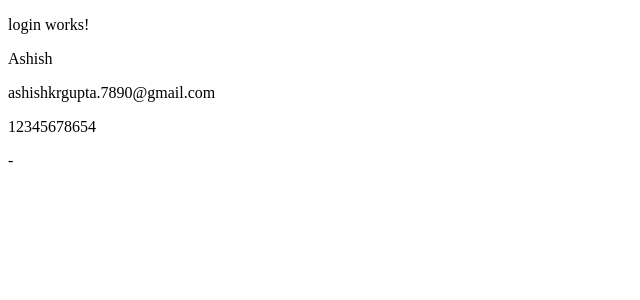
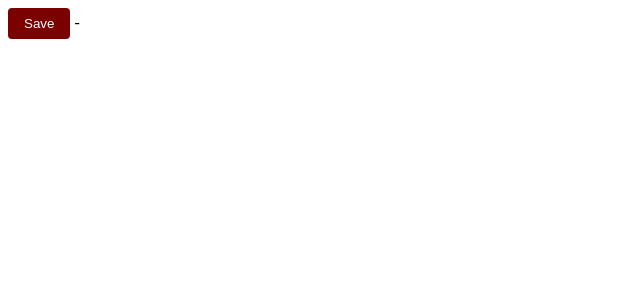
Before and after one commit to Proashish/Anguler-Lecture, an Angular app: page /login in a window 1280 px wide. Shown: the top 300 px of the page, without its empty margins (0-640 px from the left). Built offline with nearby package versions, Linux system fonts and the light colour scheme.

Commit message:
resuable-button-component

```diff
--- a/src/app/app.html
+++ b/src/app/app.html
@@ -1 +1 @@
-<router-outlet></router-outlet>
+<app-button label="Save" (clicked)="saveData()"></app-button>
--- a/src/app/app.ts
+++ b/src/app/app.ts
@@ -1,9 +1,10 @@
 import { Component, signal } from '@angular/core';
 import { RouterOutlet } from '@angular/router';
+import { Button } from './button/button';
 
 @Component({
   selector: 'app-root',
-  imports: [RouterOutlet],
+  imports: [RouterOutlet,Button],
   templateUrl: './app.html',
   styleUrl: './app.css'
 })
@@ -13,4 +14,8 @@ export class App {
   email ='ashishkrgupta.7890@gmail.com';
   phone =12345678654;
 
+
+  saveData() {
+    console.log('Data saved');
+  }
 }
--- /dev/null
+++ b/src/app/button/button.css
@@ -0,0 +1,9 @@
+button{
+
+    padding: 8px 16px;
+    border: none;
+    background :rgb(123, 0, 0);
+    color: white;
+    border-radius: 4px;
+    cursor: pointer;
+}
--- /dev/null
+++ b/src/app/button/button.html
@@ -0,0 +1 @@
+<button (click)="clicked.emit()">{{label()}}</button>
--- /dev/null
+++ b/src/app/button/button.ts
@@ -0,0 +1,17 @@
+import { Component, input, output } from '@angular/core';
+
+@Component({
+  imports: [],
+  selector: 'app-button',
+  styleUrl: './button.css',
+  templateUrl: './button.html',
+})
+export class Button {
+
+ label =input<string>();
+ clicked = output<void >();
+
+
+
+
+}
```
Also changed, not shown: 1 other file (tests, documents, lock files or other folders).
